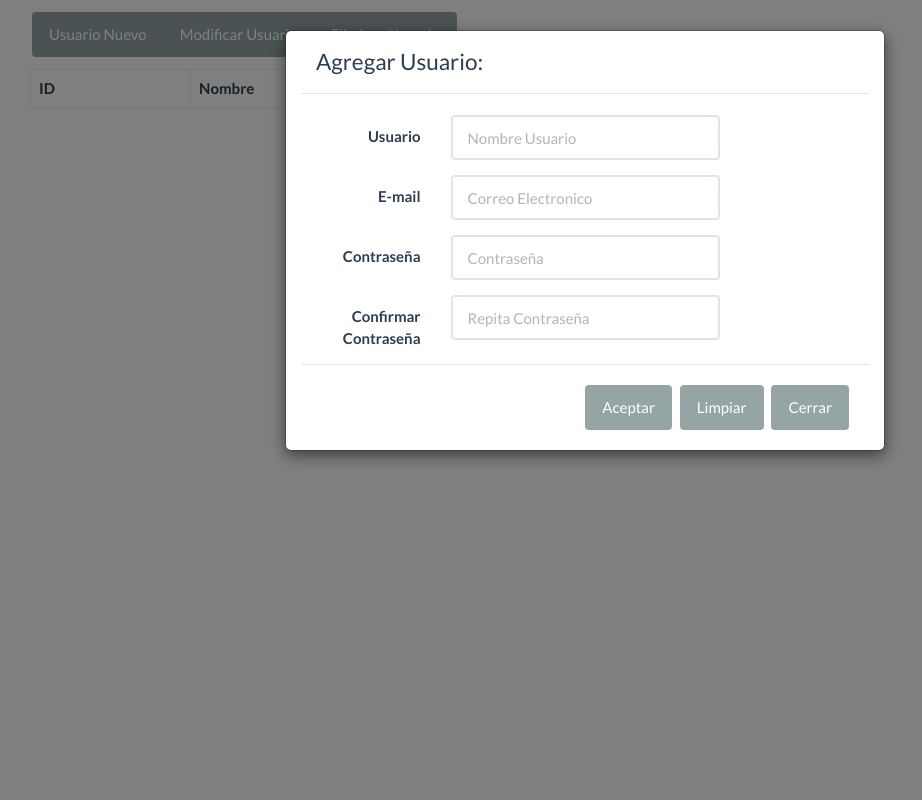
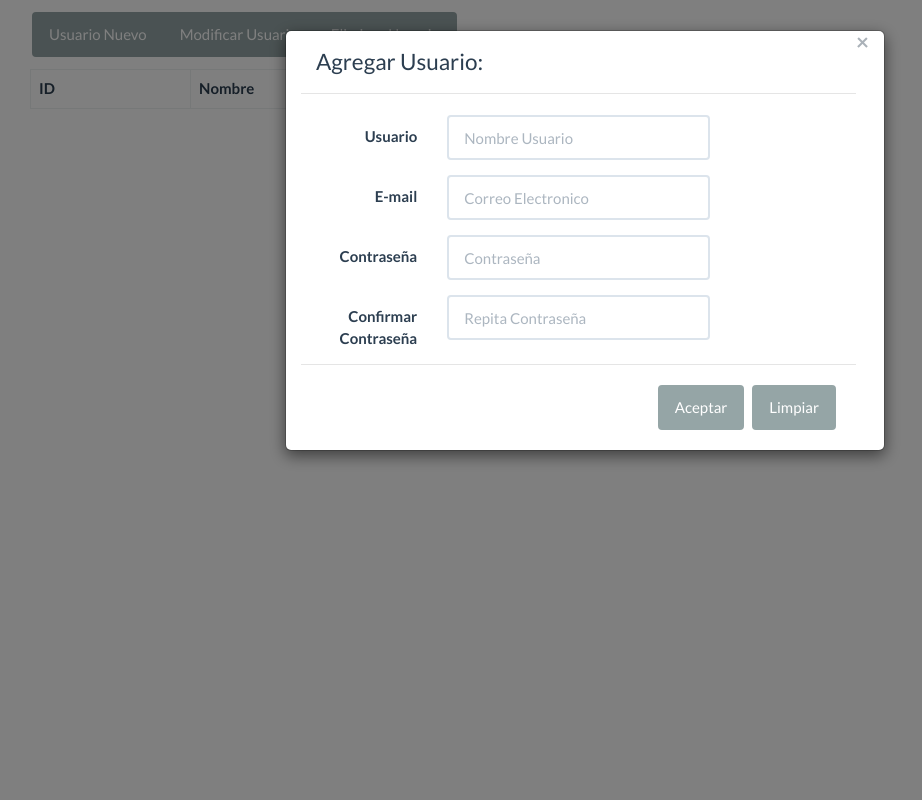
Before and after one commit to MaynorLop3z/UPE, a CodeIgniter app: page /database/index.php/usuariocontroller/index in a window 1280 px wide, after a click on "Usuario Nuevo". Shown: the whole page, without its empty margins (55-977 px from the left). Run offline with CodeIgniter, Linux system fonts and the light colour scheme; lists and menus that the app fills with data are empty; some libraries are stand-ins or nearby versions.

Commit message:
botones reset y close

```diff
--- a/application/views/Usuario.php
+++ b/application/views/Usuario.php
@@ -45,9 +45,12 @@
 <div class="modal-dialog">
 <div class="modal-content">
 	<div class="container-fluid ">
+            <button type="button" class="close btn-lg" data-dismiss="modal" aria-hidden="true">×</button>
+
         <form action="Usuariocontroller" class="form-horizontal" method="post" >
             <fieldset>
                 <legend class="modal-header">Agregar Usuario:</legend>
+
                 <div class="form-group">
                     <label for="Usuario" class="col-lg-3 control-label">Usuario</label>
                     <div class="col-lg-6">
@@ -86,9 +89,8 @@
                 </div>
                 <div class="modal-footer">
                     <button type="submit" id="btnEnviar" onclick="" class=" btn btn-default" name="Aceptar">Aceptar</button>
-                    <button type="submit" id="btnLimpiar" onclick="" class=" btn btn-default" name="Limpiar">Limpiar</button>
-                    <button type="submit" id="btnCerrar" onclick="" class=" btn btn-default" name="Cerrar">Cerrar</button>
-                </div>
+                    <button type="reset" id="btnLimpiar" onclick="" class=" btn btn-default" name="Limpiar">Limpiar</button>
+                  </div>
                 </div>
             </fieldset>
         </form>
@@ -101,6 +103,7 @@
 <div class="modal-dialog">
 <div class="modal-content">
 	<div class="container-fluid ">
+            <button type="button" class="close btn-lg" data-dismiss="modal" aria-hidden="true">×</button>
         <form action="Usuariocontroller" class="form-horizontal" method="post" >
             <fieldset>
                 <legend class="modal-header">Modificar Usuario:</legend>
@@ -142,8 +145,8 @@
                 </div>
                 <div class="modal-footer">
                     <button type="submit" id="btnEnviar" onclick="" class=" btn btn-default" name="Aceptar">Aceptar</button>
-                    <button type="submit" id="btnLimpiar" onclick="" class=" btn btn-default" name="Limpiar">Limpiar</button>
-                    <button type="submit" id="btnCerrar" onclick="" class=" btn btn-default" name="Cerrar">Cerrar</button>
+                    <button type="reset" id="btnLimpiar" onclick="" class=" btn btn-default" name="Limpiar">Limpiar</button>
+
                 </div>
 
             </fieldset>
@@ -156,14 +159,15 @@
 <div class="modal-dialog">
 <div class="modal-content">
 	<div class="container-fluid ">
+            <button type="button" class="close btn-lg" data-dismiss="modal" aria-hidden="true">×</button>
          <form action="UsuarioController" class="form-horizontal" method="post" >
             <fieldset>
                 <legend class="modal-header">Usuario:</legend>
                 <div class="form-group">
-                    <label for="selectUsuario" class="col-lg-3 control-label">Usuarios</label>
+                    <label for="selectUsuario" class="col-lg-3 control-label" >Usuarios</label>
                     <div class="col-lg-9">
 
-                        <select class="form-control" id="selectUsuario">
+                        <select class="form-control" id="selectUsuario" >
                             <option>usuario 1</option>
                             <option>Usuario 2</option>
                             <option>Usuario 3</option>
@@ -172,7 +176,7 @@
                 </div>
                 <div class="modal-footer">
                     <button type="submit" id="btnEnviarU" onclick="" class=" btn btn-default" name="Aceptar">Aceptar</button>
-                    <button type="submit" id="btnCancelarU" onclick="" class=" btn btn-default" name="Limpiar">Cancelar</button>
+                    <button type="reset" id="btnLimpiar" onclick="" class=" btn btn-default" name="Limpiar">Limpiar</button>
                 </div>
 
             </fieldset></div>
```
